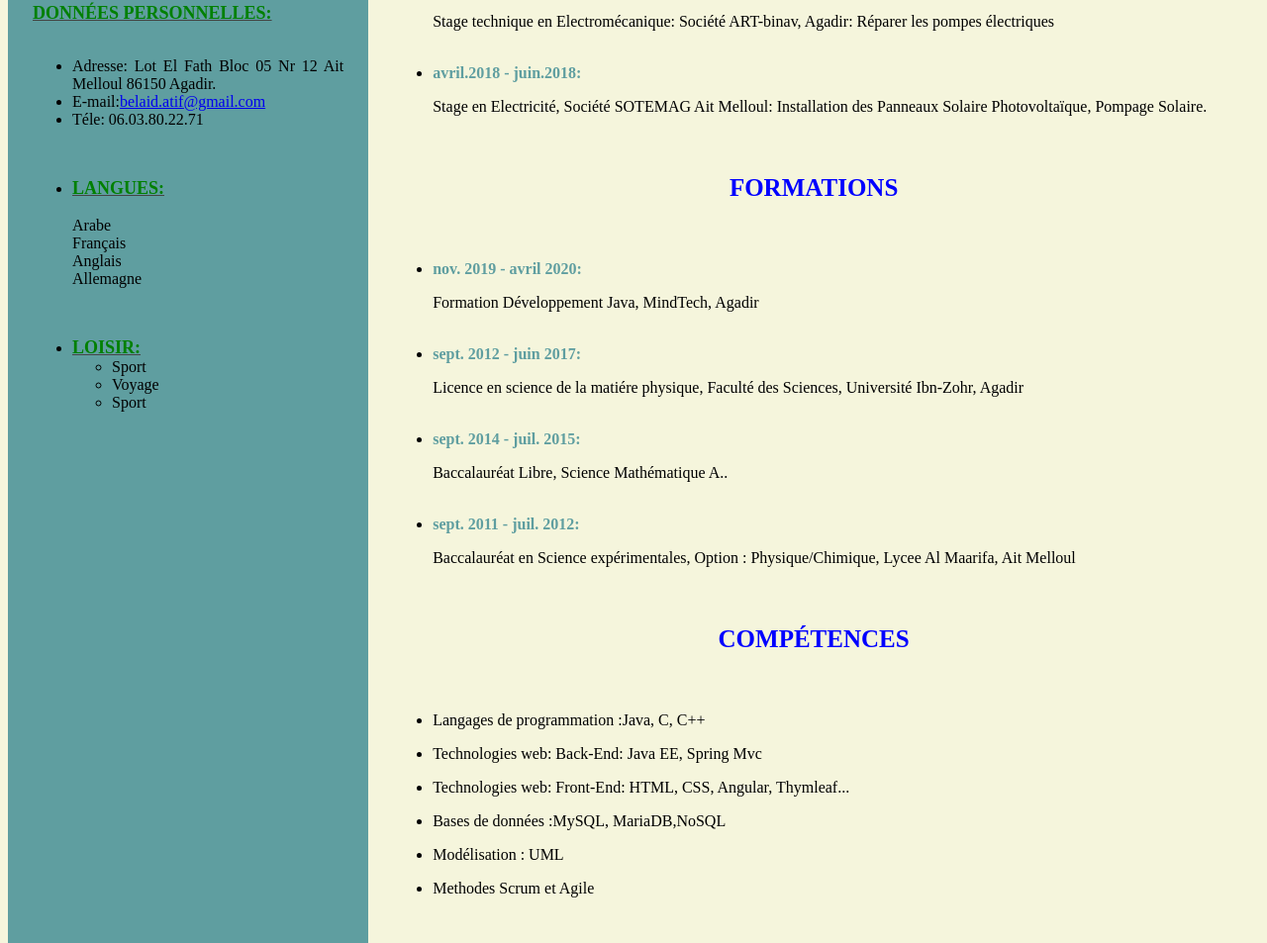
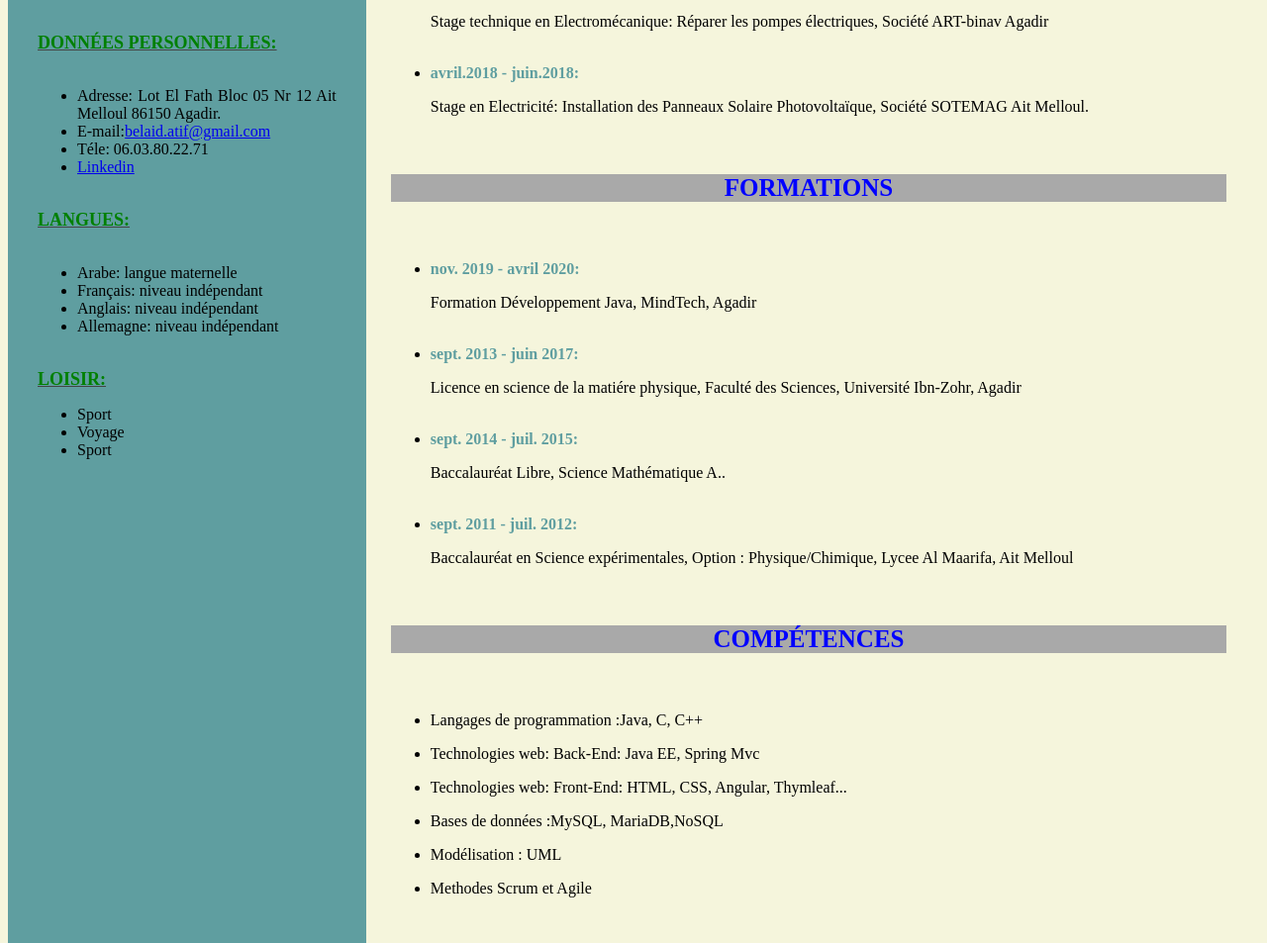
Before and after one commit to AtifBelaid/Lab1, a plain HTML site: page index.html in a window 1280 px wide. Shown: the part 159-1112 px from the top of the page at 99% size. Drawn offline with Linux system fonts and the light colour scheme.

Commit message:
simple resume

```diff
--- a/css/style.css
+++ b/css/style.css
@@ -1,12 +1,53 @@
 
-body{ background: beige;}
-#para0{color: black; font-size: 30px; text-align: center; text-justify: auto;}
-.cv_profile{ text-align: center;}
-.bold{ font-weight: 700; font-size: 25px; text-transform: uppercase;  color: blue;  text-align: center;}
-.cv{ width: border-box; height: border-box; display: flex; margin: 0px auto; float: left;}
-.cv .left{width: 30%; background-color: cadetblue; padding-top: 8px; float: left;}
-.cv .left .all{  padding: 0 25px;}
-.skill_name{margin: 0;color: green;font-size: 18px;font-weight: 700;text-transform: uppercase;text-decoration: underline solid rgb(68, 68, 68);}
+body{
+    background: beige;
+}
+#pm1{
+    color: black;
+    font-size: 30px;
+    text-align: center; text-justify: auto;}
+.main{
+    text-align: left;
+    text-decoration: underline;
+}
+.first-title{
+    font-weight: 700;
+    font-size: 25px;
+    text-transform: uppercase;
+    color: blue;
+    text-align: center;
+    background-color: darkgrey;
+    }
+.resume{
+    width: border-box;
+    height: border-box;
+    display: flex;
+    margin: 0px auto;
+    float: left;
+    }
+.resume .first{
+    width: 30%;
+    background-color: cadetblue;
+    padding-top: 8px;
+    float: left;
+    }
+ .resume .second {
+    width: 70%;
+    background-color: beige;
+    padding:0px 25px;
+    float: left;
+}
+.resume .first .all{
+    padding: 30px;
+}
+.main{
+    margin: 0;
+    color: green;
+    font-size: 18px;
+    font-weight: 700;
+    text-transform: uppercase;
+    text-decoration: underline solid rgb(68, 68, 68);
+}
 .per{
     color: black;
     text-align: justify;
@@ -17,33 +58,28 @@ body{ background: beige;}
     text-justify: auto;
     text-align: justify;
 }
-.cv .left ul li{
+.resume .first ul li{
     display: list-item;
     align-items: center;
     text-align: justify;
 }
-.cv .right {
-    width: 70%;
-    background-color: beige;
-    padding:0px 25px;
-    float: left;
-}
+
 .date{
     font-weight: 700;
     color: cadetblue;
 }
-.cv .right ul li{
+.resume .second ul li{
     display: list-item;
     align-items: center;
     text-align: justify;
 }
 
 @media screen and (min-width: 600px) and (max-width: 900px){
-   .cv{
+   .resume{
        flex-direction: column;
        border: 1px solid black;
     }
-    .cv .left, .cv .right{
+    .resume .first, .resume .second{
         width: auto;
     }
 
--- a/index.html
+++ b/index.html
@@ -7,15 +7,15 @@
     <meta name="viewport" content="width=device-width, initial-scale=1.0">
 </head>
 <body>
-<div id="infos" class="cv">
-    <div class="left">
+<div id="descriptions" class="resume">
+    <div class="first">
         <div class="all">
-            <div class="cv_item cv_infos">
+            <div class="donee">
 
                 <div class="name">
-                    <p id="para0" class="cv_name">ATIF Belaid<br>Développeur Java/JEE</p>
+                    <p id="pm1" class="person">ATIF Belaid<br>Développeur Java/JEE</p>
                 </div> <br>
-                <div class="skill_name">DONNÉES PERSONNELLES:</div> <br>
+                <div class="main">DONNÉES PERSONNELLES:</div> <br>
                 <ul>
                     <li>
                         <div class="per">
@@ -32,164 +32,164 @@
                             Téle: 06.03.80.22.71
                         </div>
                     </li>
+                    <li>
+                        <div class="per">
+                           <a href="https://www.linkedin.com/in/belaid-a-57b5b5151/" target="_blank">Linkedin</a>
+                        </div>
+                    </li>
 
                 </ul>
             </div> <br>
-            <div class="cv_item cv_competences">
-                <ul>
-                    <li>
-                        <div class="skill_name">Langues:</div> <br>
-                        <div class="skill_details">
-                            <p id="para4" class="parag">
-                                Arabe<br>
-                                Français<br>
-                                Anglais<br>
-                                Allemagne
-                            </p>
+            <div class="competences">
+
+
+                        <div class="main">Langues:</div> <br>
+                        <div class="languages">
+                            <ul>
+                                <li>Arabe: langue maternelle</li>
+                                <li>Français: niveau indépendant</li>
+                                <li>Anglais: niveau indépendant</li>
+                                <li>Allemagne: niveau indépendant</li>
+                            </ul>
+
                         </div>
-                    </li>
-                </ul>
+
+
             </div> <br>
-            <div class="cv_item cv_loisirs">
-
-                <ul>
-                    <li>
-                        <div class="skill_name">LOISIR:</div>
-                        <div class="skill_details">
+            <div class="loisirs">
+                    <div class="main">LOISIR:</div>
+                        <div class="skills">
                          <ul>
                              <li>Sport</li>
                              <li>Voyage</li>
                              <li>Sport</li>
                          </ul>
                         </div>
-                    </li>
-                </ul>
             </div>
         </div>
     </div> <br>
-    <div class="right">
+    <div class="second">
 
-        <div class="cv_item cv_proexp"> <br>
+        <div class="next-part"> <br>
             <div class="title">
-                <p class="bold">EXPÉRIENCE PROFESSIONNELLE</p>
+                <p class="first-title">EXPÉRIENCE PROFESSIONNELLE</p>
             </div> <br>
             <ul>
 
                 <li>
                     <div class="date">avril.2019 - June.2019:</div>
-                    <div class="info">
-                        <p class="semi-bold">Stage technique en Electromécanique: Société ART-binav, Agadir: Réparer les pompes électriques</p>
+                    <div class="desc">
+                        <p class="desc-ext">Stage technique en Electromécanique: Réparer les pompes électriques,  Société ART-binav Agadir</p>
 
                     </div>
                 </li> <br>
                 <li>
                     <div class="date">avril.2018 - juin.2018:</div>
-                    <div class="info">
-                        <p class="semi-bold">Stage en Electricité, Société SOTEMAG Ait Melloul: Installation des Panneaux Solaire Photovoltaïque,
-                            Pompage Solaire.</p>
+                    <div class="desc">
+                        <p class="desc-ext">Stage en Electricité: Installation des Panneaux Solaire Photovoltaïque, Société SOTEMAG Ait Melloul.</p>
                     </div>
                 </li>
 
 
             </ul>
         </div> <br>
-        <div class="cv_item cv_qualification">
+        <div class="next-part">
             <div class="title">
-                <p class="bold">FORMATIONS</p>
+                <p class="first-title">FORMATIONS</p>
             </div> <br>
             <ul>
                 <li>
                     <div class="date">nov. 2019 - avril 2020:</div>
-                    <div class="info">
-                        <p class="semi-bold"> Formation Développement Java, MindTech, Agadir</p>
+                    <div class="desc">
+                        <p class="desc-ext"> Formation Développement Java, MindTech, Agadir</p>
                     </div>
                 </li> <br>
                 <li>
-                    <div class="date">sept. 2012 - juin 2017:</div>
-                    <div class="info">
-                        <p class="semi-bold">Licence en science de la matiére physique, Faculté des Sciences, Université Ibn-Zohr, Agadir</p>
+                    <div class="date">sept. 2013 - juin 2017:</div>
+                    <div class="desc">
+                        <p class="desc-ext">Licence en science de la matiére physique, Faculté des Sciences, Université Ibn-Zohr, Agadir</p>
                     </div>
                 </li> <br>
                 <li>
                     <div class="date">sept. 2014 - juil. 2015:</div>
-                    <div class="info">
-                        <p class="semi-bold">Baccalauréat Libre, Science Mathématique A..</p>
+                    <div class="desc">
+                        <p class="desc-ext">Baccalauréat Libre, Science Mathématique A..</p>
                     </div>
                 </li> <br>
                 <li>
                     <div class="date">sept. 2011 - juil. 2012:</div>
-                    <div class="info">
-                        <p class="semi-bold">Baccalauréat en Science expérimentales, Option : Physique/Chimique, Lycee Al Maarifa, Ait Melloul
+                    <div class="desc">
+                        <p class="desc-ext">Baccalauréat en Science expérimentales, Option : Physique/Chimique, Lycee Al Maarifa, Ait Melloul
                         </p>
                     </div>
                 </li>
             </ul>
         </div> <br>
-        <div class="cv_item cv_qualification">
+        <div class="next-part">
             <div class="title">
-                <p class="bold">COMPÉTENCES</p>
+                <p class="first-title">COMPÉTENCES</p>
             </div> <br>
             <ul>
                 <li>
 
-                    <div class="info">
-                        <p class="semi-bold"> Langages de programmation :Java, C, C++</p>
+                    <div class="desc">
+                        <p class="desc-ext"> Langages de programmation :Java, C, C++</p>
                     </div>
                 </li>
                 <li>
 
-                    <div class="info">
-                        <p class="semi-bold">Technologies web: Back-End: Java EE, Spring Mvc</p>
+                    <div class="desc">
+                        <p class="desc-ext">Technologies web: Back-End: Java EE, Spring Mvc</p>
                     </div>
                 </li>
                 <li>
 
-                    <div class="info">
-                        <p class="semi-bold">Technologies web: Front-End: HTML, CSS, Angular, Thymleaf...</p>
+                    <div class="desc">
+                        <p class="desc-ext">Technologies web: Front-End: HTML, CSS, Angular, Thymleaf...</p>
                     </div>
                 </li>
                 <li>
 
-                    <div class="info">
-                        <p class="semi-bold">Bases de données :MySQL, MariaDB,NoSQL</p>
+                    <div class="desc">
+                        <p class="desc-ext">Bases de données :MySQL, MariaDB,NoSQL</p>
                     </div>
                 </li>
                 <li>
 
-                    <div class="info">
-                        <p class="semi-bold">Modélisation : UML</p>
+                    <div class="desc">
+                        <p class="desc-ext">Modélisation : UML</p>
                     </div>
                 </li>
                 <li>
 
-                    <div class="info">
-                        <p class="semi-bold">Methodes Scrum et Agile</p>
+                    <div class="desc">
+                        <p class="desc-ext">Methodes Scrum et Agile</p>
                     </div>
                 </li>
             </ul>
         </div> <br>
-        <div class="cv_item cv_qualification">
+        <div class="next-part">
             <div class="title">
-                <p class="bold">CERTIFICATES</p>
+                <p class="first-title">CERTIFICATES</p>
             </div> <br>
 
             <ul>
                 <li>
                     <div class="date">Fev.2020 – Mars.2020):</div>
-                    <div class="info">
-                        <p class="semi-bold"> Online Certificate Programs ( MOOC ): Scrum for Java Developer</p>
+                    <div class="desc">
+                        <p class="desc-ext"> Online Certificate Programs ( MOOC ): Scrum for Java Developer</p>
                     </div>
                 </li> <br>
                 <li>
                     <div class="date">sept. 2018 - oct. 2018:</div>
-                    <div class="info">
-                        <p class="semi-bold">Online Certificate Programs ( MOOC ): Wind energy technology</p>
+                    <div class="desc">
+                        <p class="desc-ext">Online Certificate Programs ( MOOC ): Wind energy technology</p>
                     </div>
                 </li> <br>
                 <li>
                     <div class="date">aout. 2017 - nov. 2017:</div>
-                    <div class="info">
-                        <p class="semi-bold">Online Certificate Programs ( MOOC ): Global Energy Problems, offered by MINES ParisTech</p>
+                    <div class="desc">
+                        <p class="desc-ext">Online Certificate Programs ( MOOC ): Global Energy Problems, offered by MINES ParisTech</p>
                     </div>
                 </li>
             </ul>
```
